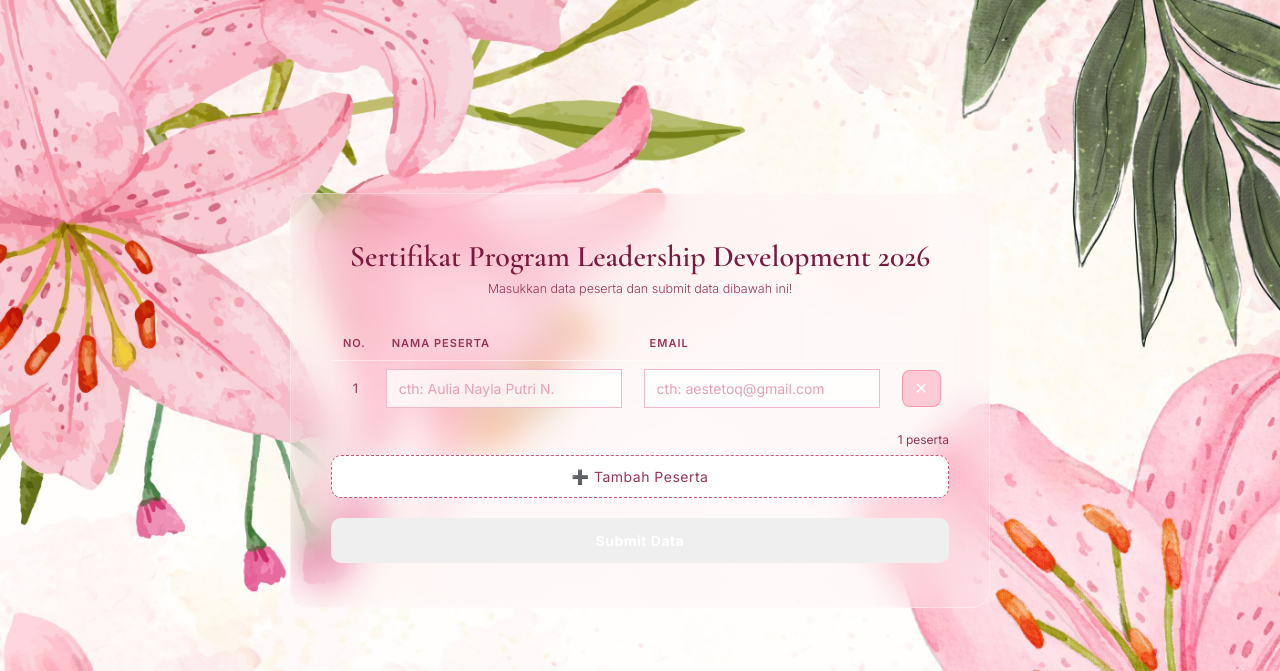
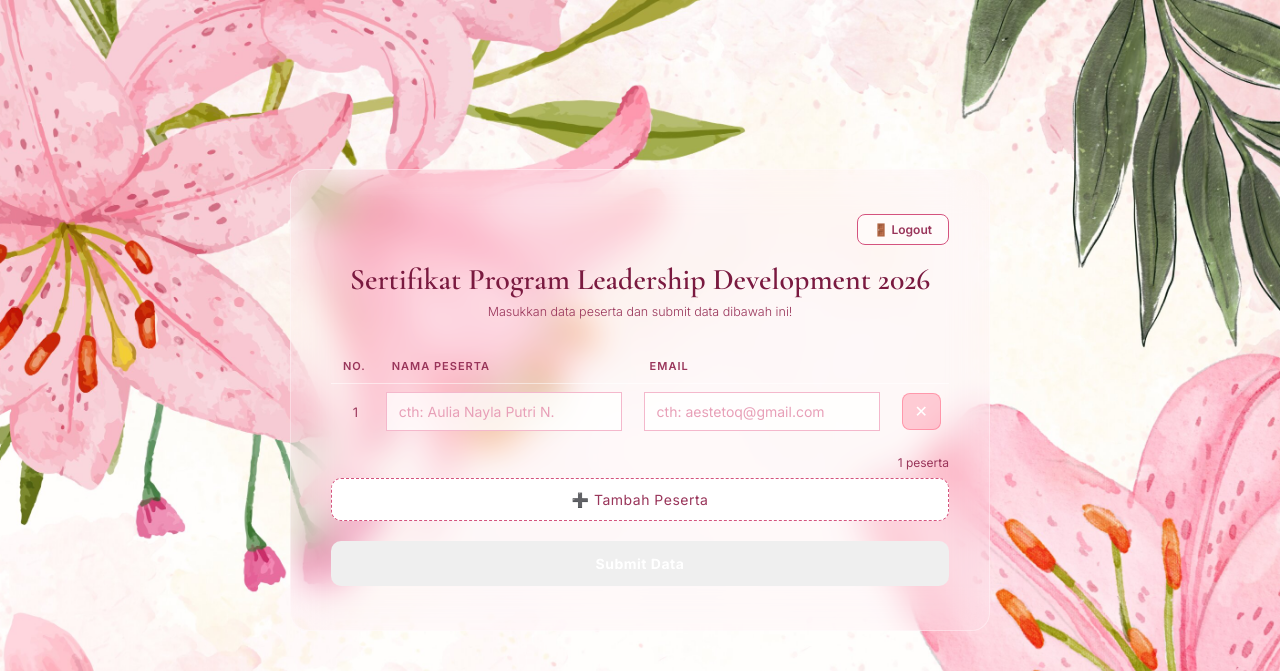
Before and after one commit to noyla123/Project_UAS_Aulia-Nayla-Putri-N.-053-, a Flask app: page / in a window 1280 px wide. Shown: the top 671 px of the page. Run offline with Flask 3, Linux system fonts and the light colour scheme; the visitor is signed in with stand-in values (Sample User, id 1).

Commit message:
Update form.html

```diff
--- a/templates/form.html
+++ b/templates/form.html
@@ -28,6 +28,28 @@
             max-width: 700px;
             border: 1px solid rgba(255, 255, 255, 0.35);
         }
+
+        .top-bar {
+            display: flex;
+            justify-content: flex-end;
+            margin-bottom: 16px;
+        }
+
+        .btn-logout {
+            padding: 7px 16px;
+            background: rgba(255,255,255,0.5);
+            border: 1.5px solid #d4537e;
+            border-radius: 8px;
+            color: #99355a;
+            font-size: 12px;
+            font-weight: 600;
+            font-family: 'Inter', sans-serif;
+            cursor: pointer;
+            text-decoration: none;
+            transition: background 0.2s;
+        }
+
+        .btn-logout:hover { background: rgba(255,255,255,0.8); }
 
         h1 {
             font-family: 'Cormorant Garamond', serif;
@@ -62,9 +84,7 @@
             text-align: left;
         }
 
-        tbody td {
-            padding: 8px 6px;
-        }
+        tbody td { padding: 8px 6px; }
 
         tbody td input {
             background: rgba(255,255,255,0.75);
@@ -82,9 +102,7 @@
             background: #ffffff;
         }
 
-        tbody td input::placeholder {
-            color: #e8a0b8;
-        }
+        tbody td input::placeholder { color: #e8a0b8; }
 
         .btn-hapus {
             background: rgba(255,100,130,0.3);
@@ -97,9 +115,7 @@
             transition: background 0.2s;
         }
 
-        .btn-hapus:hover {
-            background: rgba(255,100,130,0.5);
-        }
+        .btn-hapus:hover { background: rgba(255,100,130,0.5); }
 
         .btn-tambah {
             width: 100%;
@@ -116,9 +132,7 @@
             letter-spacing: 0.5px;
         }
 
-        .btn-tambah:hover {
-            background: #fff;
-        }
+        .btn-tambah:hover { background: #fff; }
 
         .btn-submit {
             width: 100%;
@@ -132,7 +146,7 @@
             cursor: pointer;
             font-family: 'Inter', sans-serif;
             letter-spacing: 0.5px;
-            transition: background 0 s;
+            transition: background 0.2s;
         }
 
         .btn-submit:hover { background: #d4537e; }
@@ -147,6 +161,10 @@
 </head>
 <body>
     <div class="card">
+        <div class="top-bar">
+            <a href="/logout" class="btn-logout">🚪 Logout</a>
+        </div>
+
         <h1>Sertifikat Program Leadership Development 2026</h1>
         <p class="subtitle">Masukkan data peserta dan submit data dibawah ini!</p>
 
@@ -188,7 +206,6 @@
         function tambahBaris() {
             const tbody = document.getElementById('tabel-peserta');
             const jumlah = tbody.rows.length + 1;
-
             const tr = document.createElement('tr');
             tr.innerHTML = `
                 <td style="color:#99355a; font-size:13px; padding:8px 6px; text-align:center;">${jumlah}</td>
@@ -209,12 +226,9 @@
 
         function updateNomor() {
             const rows = document.querySelectorAll('#tabel-peserta tr');
-            rows.forEach((row, i) => {
-                row.cells[0].textContent = i + 1;
-            });
+            rows.forEach((row, i) => { row.cells[0].textContent = i + 1; });
             const jumlah = rows.length;
-            document.getElementById('jumlah-peserta').textContent =
-                jumlah + (jumlah === 1 ? ' peserta' : ' peserta');
+            document.getElementById('jumlah-peserta').textContent = jumlah + ' peserta';
         }
     </script>
 </body>
```
